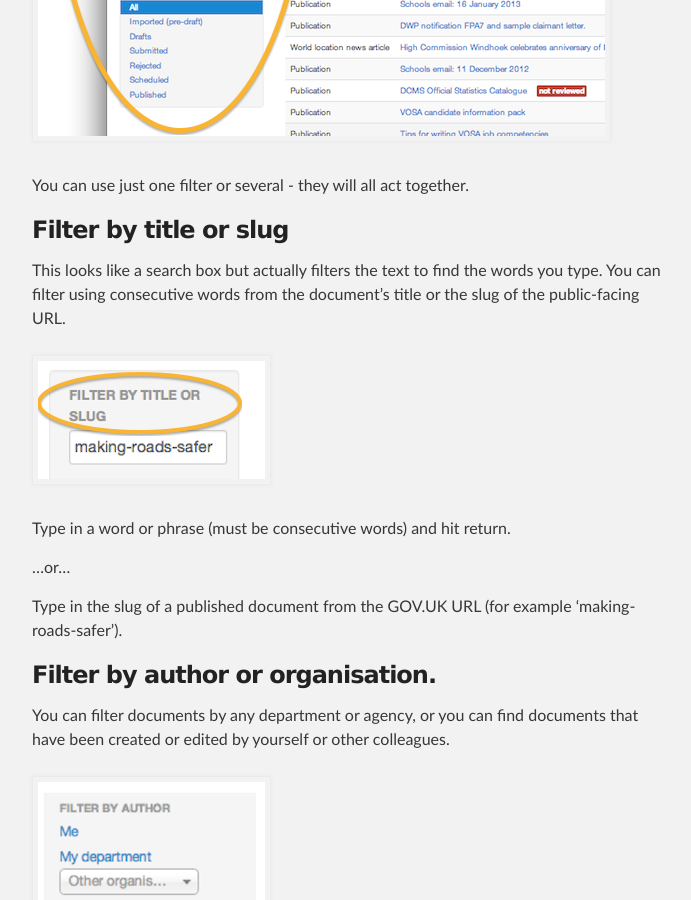
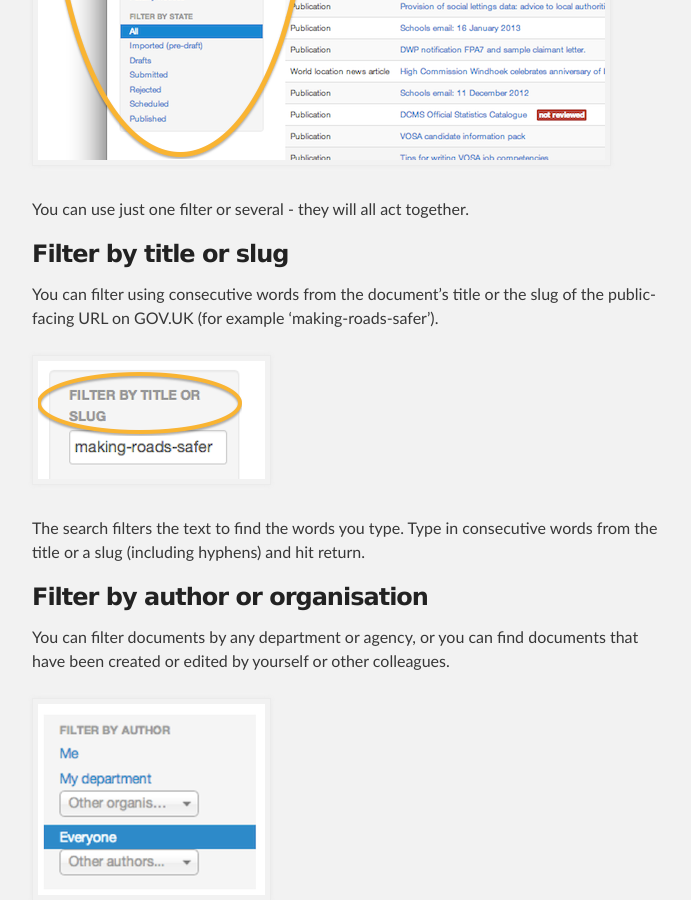
Before and after one commit to alphagov/inside-government-admin-guide, a Jekyll site: the page built from first-steps/find-documents.md, in a window 1280 px wide and 900 px high, scrolled down 1214 px. Shown: the whole window, without its empty margins (288-979 px from the left). Built offline with Jekyll 4.4.1, drawn with Linux system fonts in a browser that asks for light colours; some of the changed text lies outside the part shown.

Commit message:
Simon's correx done

```diff
--- a/first-steps/find-documents.md
+++ b/first-steps/find-documents.md
@@ -5,7 +5,7 @@
 
 ## Find documents - using the filters on Publisher
 
-Click on the 'Documents' link on the top navigation to get to the documents hub.
+Click on the 'Documents' link on the top navigation to get to the full list of documents on GOV.UK.
 
 ![Document hub 1](document-hub-2.png)
 
@@ -18,18 +18,13 @@
 
 ### Filter by title or slug
 
-This looks like a search box but actually filters the text to find the words you type. You can filter using consecutive words from the document's title or the slug of the public-facing URL.
+You can filter using consecutive words from the document's title or the slug of the public-facing URL on GOV.UK (for example 'making-roads-safer').
 
 ![Document filters 2](document-filters-2.png)
 
-Type in a word or phrase (must be consecutive words) and hit return.
+The search filters the text to find the words you type. Type in consecutive words from the title or a slug (including hyphens) and hit return.
 
-...or...
-
-Type in the slug of a published document from the GOV.UK URL (for example 'making-roads-safer').
-
-
-### Filter by author or organisation.
+### Filter by author or organisation
 
 You can filter documents by any department or agency, or you can find documents that have been created or edited by yourself or other colleagues.
 
```
